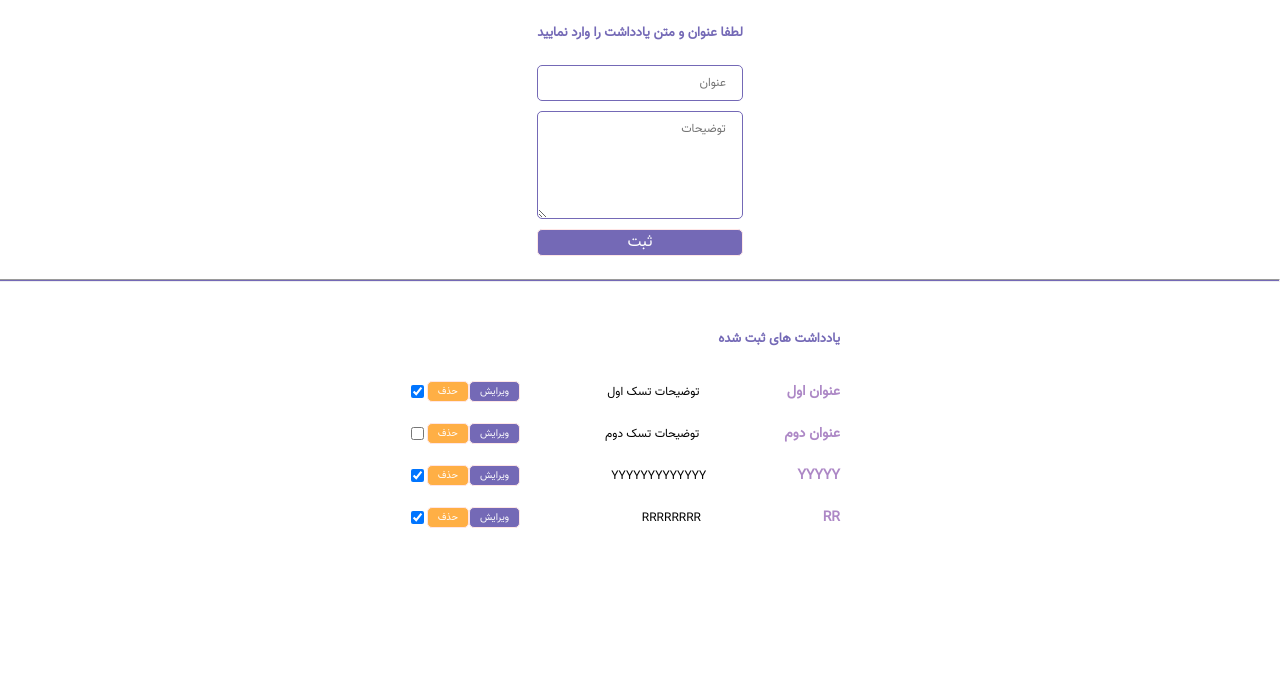
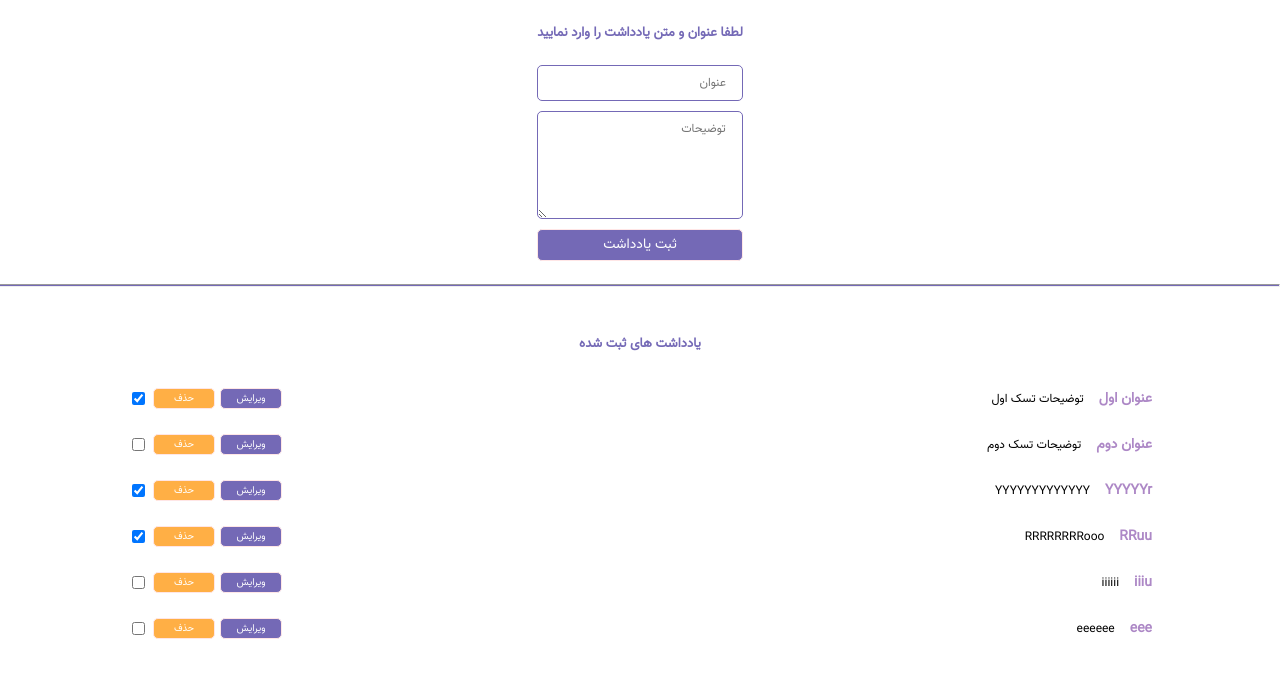
Before and after one commit to behnam74gh/TodoListY, a React (Create React App) app: page / in a window 1280 px wide. Shown: the top 678 px of the page. Built offline with nearby package versions, Linux system fonts and the light colour scheme; data requests are answered from the project's data file.

Commit message:
updating a task function added

```diff
--- a/db.json
+++ b/db.json
@@ -14,15 +14,27 @@
     },
     {
       "id": "bd25",
-      "title": "YYYYY",
+      "title": "YYYYYr",
       "description": "YYYYYYYYYYYYY",
       "isDone": true
     },
     {
       "id": "b951",
-      "title": "RR",
-      "description": "RRRRRRRR",
+      "title": "RRuu",
+      "description": "RRRRRRRRooo",
       "isDone": true
+    },
+    {
+      "id": "c40a",
+      "title": "iiiu",
+      "description": "iiiiii",
+      "isDone": false
+    },
+    {
+      "id": "01e4",
+      "title": "eee",
+      "description": "eeeeee",
+      "isDone": false
     }
   ]
 }
--- a/src/App.css
+++ b/src/App.css
@@ -11,7 +11,10 @@
   gap: 15PX 0;
 }
 .todo-wrapper {
-
+  width: 100%;
+  display: flex;
+  flex-direction: column;
+  align-items: center;
 }
 .todo-container h5 {
   text-align: right;
@@ -19,10 +22,13 @@
 .task-wrapper {
   display: flex;
   flex-flow: row wrap;
-  justify-content: space-between;
+  justify-content: flex-start;
   align-items: center;
-  width: 100%;
-  min-width: 400px;
+  gap: 0 15px;
+  width: 80%;
+  overflow: hidden;
+  border-radius: 5px;
+  padding: 2px 6px;
 }
 .title {
   font-size: 14px;
@@ -30,12 +36,16 @@
 }
 .description {
   font-size: 12px;
+  word-break: break-all;
+  overflow: hidden;
 }
 .tasks-options-wrapper {
+  margin-right: auto;
   display: flex;
   align-items: center;
-  justify-content: space-around;
-  width: 80px;
+  justify-content: space-between;
+  gap: 0 5px;
+  min-width: 80px;
 }
 .delete-button, .update-button {
   font-size: 10px;
@@ -46,6 +56,7 @@
   color: #fff;
   text-align: center;
   cursor: pointer;
+  min-width: 40px;
 }
 .delete-button{
   background-color: #FFAF45;
@@ -80,6 +91,8 @@ button {
   color: #fff;
   text-align: center;
   cursor: pointer;
+  font-size: 14px;
+  padding: 4px 8px;
 }
 h5 {
   color: #7469B6;
--- a/src/App.js
+++ b/src/App.js
@@ -3,12 +3,16 @@ import axios from 'axios';
 import './App.css';
 
 const App = () => {
+  const [mode, setMode] = useState('create');
+  const [activeTask, setActiveTask] = useState('');
   const [loading, setLoading] = useState(false);
   const [errorText, setErrorText] = useState("");
   const [tasks, setTasks] = useState([]);
   const [task, setTask] = useState({
+    id: "",
     title: "",
-    description: ""
+    description: "",
+    isDone: false
   });
   // const [tasksUpdated, setTasksUpdated] = useState(false);
 
@@ -30,7 +34,7 @@ const App = () => {
         }
       })
       .finally(() => {
-        setLoading(false);
+        loading && setLoading(false);
       });
   }, []);
 
@@ -38,11 +42,12 @@ const App = () => {
     e.preventDefault();
 
     setLoading(true);
+    if(mode === "create"){
       axios
       .post("http://localhost:3000/tasks", {
         title: task.title,
         description: task.description,
-        isDone: false
+        isDone: task.isDone
       })
       .then((response) => {
         if (response.status === 201) {
@@ -59,6 +64,36 @@ const App = () => {
       .finally(() => {
         setLoading(false);
       });
+    }else{
+      axios
+      .patch(`http://localhost:3000/tasks/${task.id}`, { title: task.title, description: task.description })
+      .then((response) => {
+        if (response.status === 200) {
+          // window.alert("وضعیت یادداشت تغییر کرد");
+          setTask({
+            title: "",
+            description: ""
+          });
+        }
+      })
+      .catch((err) => {
+        console.log('c -> ',err);
+        if (err.response) {
+          window.alert(err.response.statusText)
+        }
+      })
+      .finally(() => {
+        setLoading(false);
+        setActiveTask("");
+        setTask({
+          id: "",
+          title: "",
+          description: "",
+          isDone: false
+        });
+        setMode('create');
+      });;
+    }
   };
   const removeTaskHandler = (id) => {
     if (window.confirm("برای حذف این یادداشت مطئن هستید؟")) {
@@ -95,6 +130,27 @@ const App = () => {
     });
   };
 
+  const updateTaskHandler = (task) => {
+    if(activeTask?.length > 0 && activeTask === task.id){
+      setActiveTask("");
+      setTask({
+        id: "",
+        title: "",
+        description: "",
+        isDone: false
+      });
+      setMode('create');
+    }else{
+      setMode('update');
+      setActiveTask(task.id);
+      setTask({
+        id: task.id,
+        title: task.title,
+        description: task.description,
+        isDone: task.isDone
+      });
+    }
+  }
 
   return (
     <div className='todo-container' dir='rtl'>
@@ -110,7 +166,7 @@ const App = () => {
           ></textarea>
 
           <button type="submit">
-          {!loading ? "ثبت" : "Loading ..."}
+          {loading ? "Loading ..." : mode === "create" ? "ثبت یادداشت" : "ویرایش یادداشت"}
           </button>
         </form>
       </div>
@@ -126,11 +182,13 @@ const App = () => {
           ) : (
           tasks.length > 0 &&
           tasks.map((task) => (
-            <div className="task-wrapper" key={task.id}>
+            <div className="task-wrapper" style={{background: activeTask === task.id && "#E1AFD1"}} key={task.id}>
               <strong className='title'>{task.title}</strong>
               <p className='description'>{task.description}</p>
               <div className="tasks-options-wrapper">
-                <button type='button' className='update-button' onClick={() => removeTaskHandler(task.id)}>ویرایش</button>
+                <button type='button' className='update-button' onClick={() => updateTaskHandler(task)}>
+                  {activeTask === task.id ? "لغو" : "ویرایش"}
+                </button>
                 <button type='button' className='delete-button' onClick={() => removeTaskHandler(task.id)}>حذف</button>
                 <input
                   type="checkbox"
```
Lines whose indentation alone changed are shown as unchanged.
